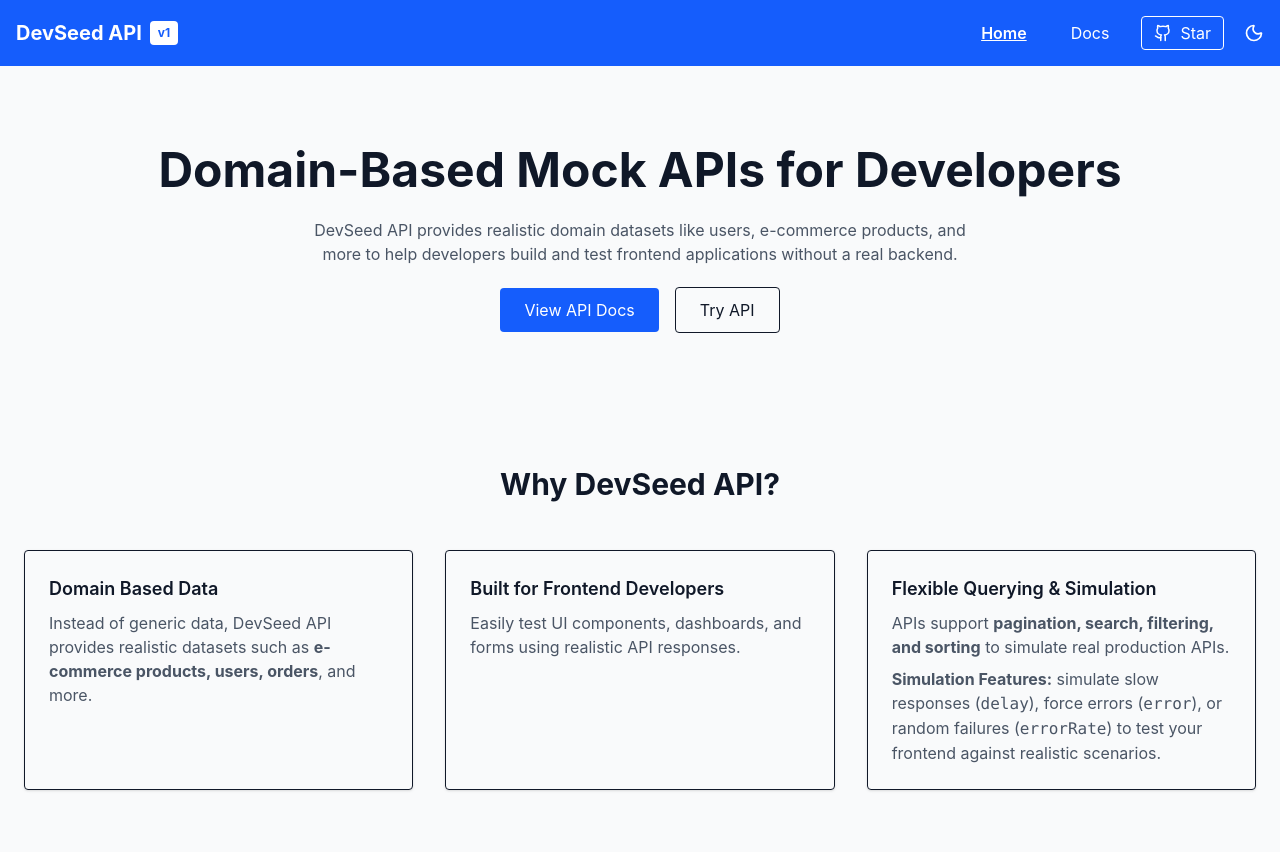
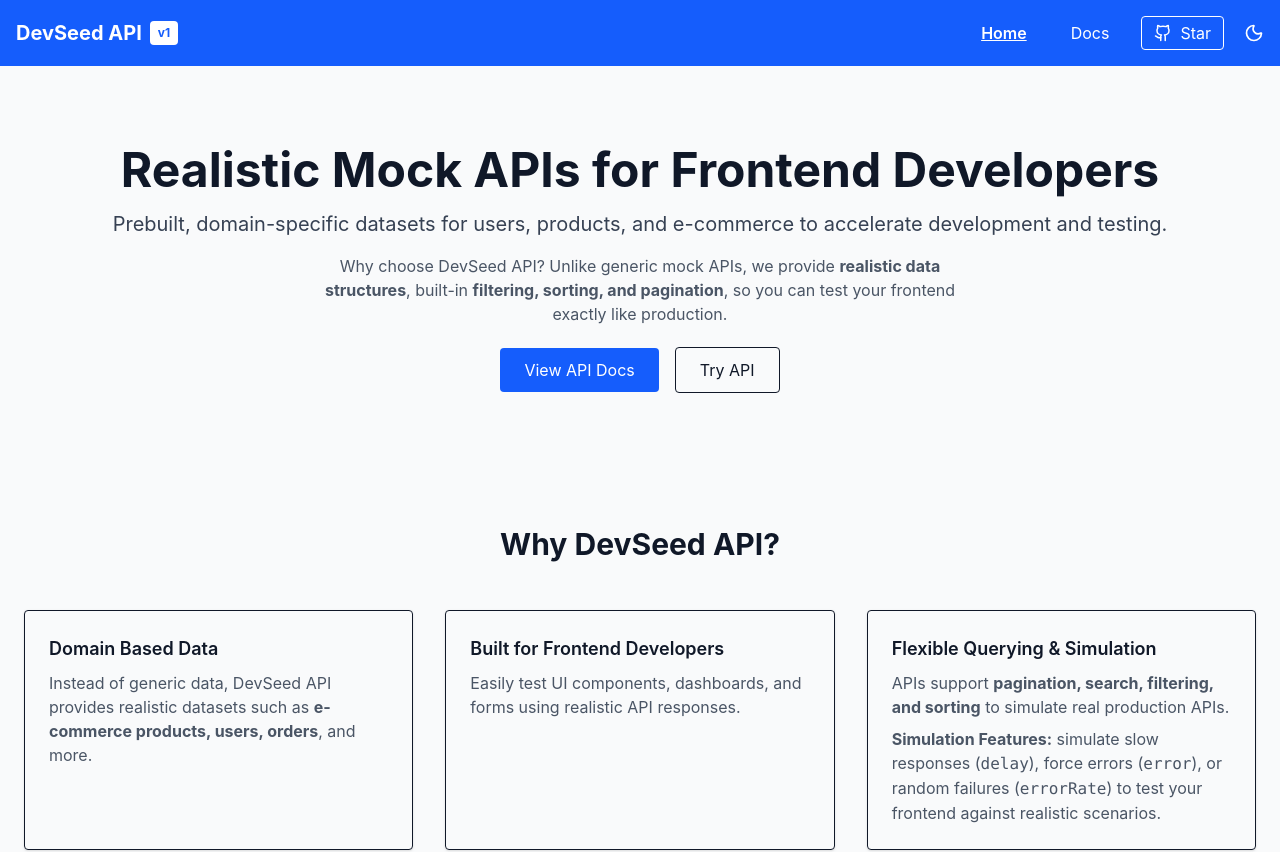
Before and after one commit to gayashanacd/dev-seed-api, a React (Vite) app in the folder src/frontend/: page / in a window 1280 px wide. Shown: the top 852 px of the page. Built offline with nearby package versions, Linux system fonts and the light colour scheme.

Commit message:
added SEO, improve Hero page

```diff
--- a/src/frontend/package.json
+++ b/src/frontend/package.json
@@ -14,6 +14,7 @@
     "lucide-react": "^0.577.0",
     "react": "^19.2.0",
     "react-dom": "^19.2.0",
+    "react-helmet": "^6.1.0",
     "react-router-dom": "^7.13.1",
     "tailwindcss": "^4.2.1"
   },
@@ -22,6 +23,7 @@
     "@types/node": "^24.10.1",
     "@types/react": "^19.2.7",
     "@types/react-dom": "^19.2.3",
+    "@types/react-helmet": "^6.1.11",
     "@vitejs/plugin-react": "^5.1.1",
     "eslint": "^9.39.1",
     "eslint-plugin-react-hooks": "^7.0.1",
--- a/src/frontend/src/components/DomainPacks.tsx
+++ b/src/frontend/src/components/DomainPacks.tsx
@@ -10,7 +10,7 @@
             title: "E-Commerce",
             description:
                 "Products, categories, and inventory datasets for building e-commerce applications.",
-            endpoint: "/api/v1/products",
+            endpoint: "/api/v1/ecommerce",
             comingSoon: false,
         },
         {
--- a/src/frontend/src/components/Hero.tsx
+++ b/src/frontend/src/components/Hero.tsx
@@ -1,19 +1,46 @@
-
 import { Link } from "react-router-dom"
+import { Helmet } from "react-helmet"
 
 const Hero = () => {
     return (
+        <>
+            {/* SEO Meta Tags */}
+            <Helmet>
+                <title>DevSeed API – Realistic Mock APIs for Frontend Developers</title>
+                <meta
+                    name="description"
+                    content="DevSeed API provides realistic, domain-specific mock APIs for frontend developers to build and test applications without a real backend. Includes users, products, e-commerce data, filtering, sorting, and pagination."
+                />
+                <meta name="robots" content="index, follow" />
+
+                {/* Structured Data */}
+                <script type="application/ld+json">
+                    {JSON.stringify({
+                        "@context": "https://schema.org",
+                        "@type": "SoftwareApplication",
+                        "name": "DevSeed API",
+                        "url": "https://www.devseedapi.com",
+                        "applicationCategory": "Developer Tools",
+                        "operatingSystem": "Web",
+                        "description": "Realistic mock APIs for frontend developers to build and test apps without a backend. Includes users, products, e-commerce data, filtering, sorting, and pagination."
+                    })}
+                </script>
+            </Helmet>
+
+            {/* Hero Section */}
             <section className="bg-gray-50 py-20 dark:bg-gray-900 dark:text-gray-100">
                 <div className="container mx-auto px-6 text-center">
 
-            <h1 className="text-4xl md:text-5xl font-bold mb-6">
-                Domain-Based Mock APIs for Developers
+                    <h1 className="text-4xl md:text-5xl font-bold mb-4">
+                        Realistic Mock APIs for Frontend Developers
                     </h1>
 
-            <p className="text-gray-600 max-w-2xl mx-auto mb-8 dark:text-gray-300">
-                DevSeed API provides realistic domain datasets like users,
-                e-commerce products, and more to help developers build and
-                test frontend applications without a real backend.
+                    <p className="text-xl text-gray-700 mb-4 dark:text-gray-300">
+                        Prebuilt, domain-specific datasets for users, products, and e-commerce to accelerate development and testing.
+                    </p>
+
+                    <p className="text-gray-600 max-w-2xl mx-auto mb-8 dark:text-gray-400">
+                        Why choose DevSeed API? Unlike generic mock APIs, we provide <strong>realistic data structures</strong>, built-in <strong>filtering, sorting, and pagination</strong>, so you can test your frontend exactly like production.
                     </p>
 
                     <div className="space-x-4">
@@ -26,7 +53,7 @@
 
                         <Link
                             to="/docs/core/users#try-api"
-                    className="border px-6 py-3 rounded hover:bg-gray-100"
+                            className="border px-6 py-3 rounded hover:bg-gray-100 dark:border-gray-600 dark:hover:bg-gray-800"
                         >
                             Try API
                         </Link>
@@ -34,6 +61,7 @@
 
                 </div>
             </section>
+        </>
     )
 }
 
--- a/src/frontend/src/pages/Home.tsx
+++ b/src/frontend/src/pages/Home.tsx
@@ -1,10 +1,35 @@
 import Hero from "../components/Hero"
 import Features from "../components/Features"
 import DomainPacks from "../components/DomainPacks"
+import { Helmet } from "react-helmet"
 
 const Home = () => {
     return (
         <>
+        {/* SEO Meta Tags for Home Page */}
+        <Helmet>
+            <title>DevSeed API – Realistic Mock APIs for Frontend Developers</title>
+            <meta
+            name="description"
+            content="DevSeed API provides realistic, domain-specific mock APIs for frontend developers to build and test applications without a backend. Explore users, products, e-commerce data, filtering, sorting, and pagination."
+            />
+            <meta name="robots" content="index, follow" />
+
+            {/* Structured Data */}
+            <script type="application/ld+json">
+            {JSON.stringify({
+                "@context": "https://schema.org",
+                "@type": "SoftwareApplication",
+                "name": "DevSeed API",
+                "url": "https://www.devseedapi.com",
+                "applicationCategory": "Developer Tools",
+                "operatingSystem": "Web",
+                "description": "Realistic mock APIs for frontend developers to build and test apps without a backend. Explore users, products, e-commerce data, filtering, sorting, and pagination."
+            })}
+            </script>
+        </Helmet>
+
+        {/* Page Components */}
         <Hero />
         <Features />
         <DomainPacks />
```
Also changed, not shown: 1 other file (tests, documents, lock files or other folders). Lines whose indentation alone changed are shown as unchanged.
